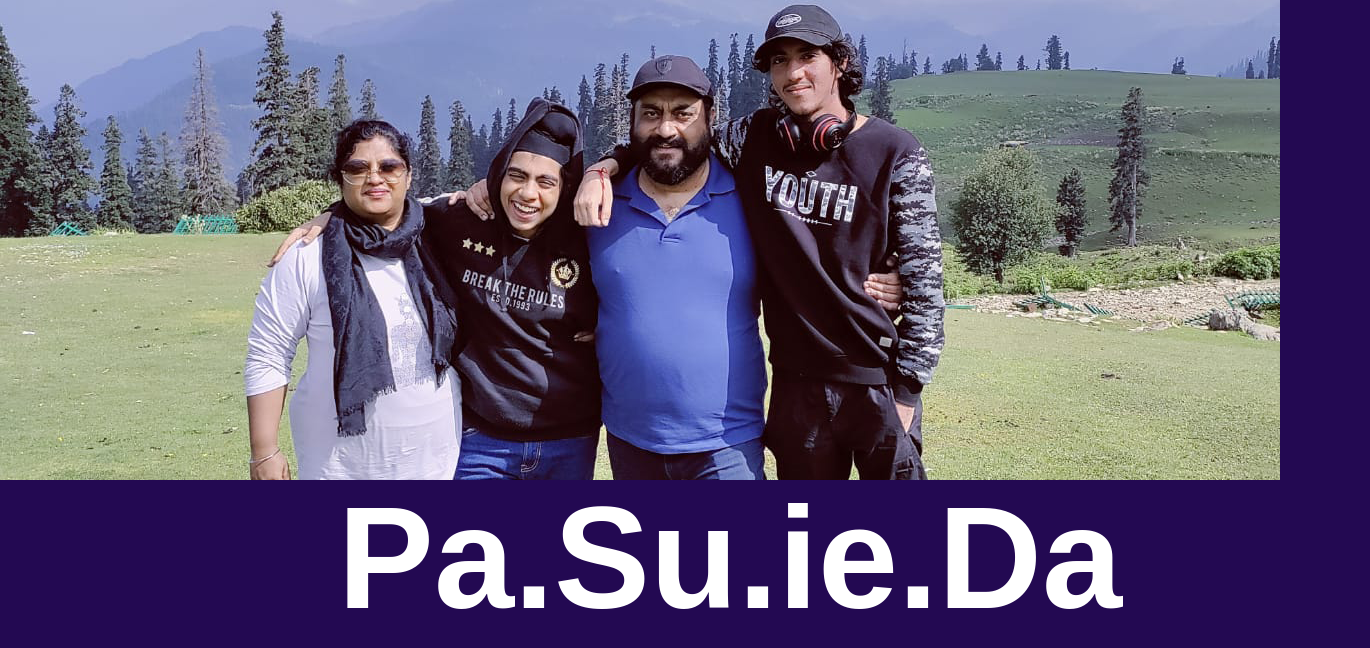
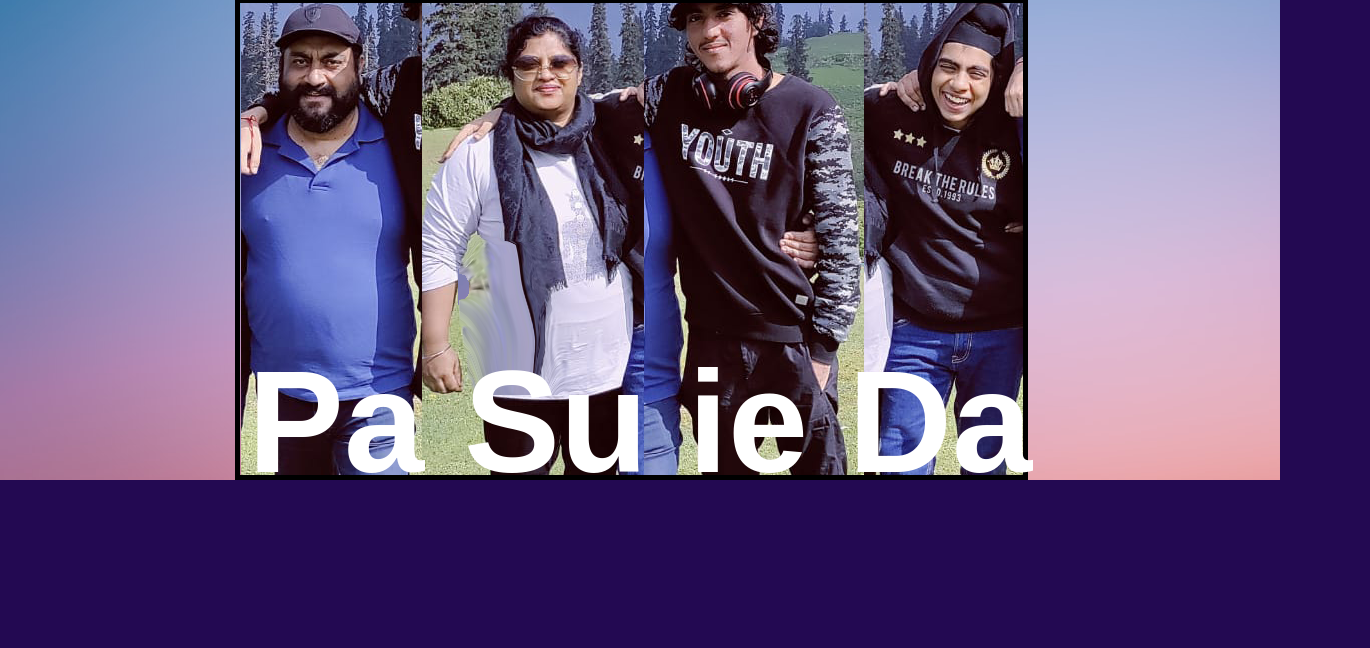
Before and after one commit to Daanish28/pasuieda_inbeta, a plain HTML site: page index.html in a window 1280 px wide. Shown: the whole page, 1370 px wide, since content can reach past the window. Drawn offline with Linux system fonts and the light colour scheme.

Commit message:
major changes

```diff
--- a/index.html
+++ b/index.html
@@ -4,8 +4,11 @@
 </head>
 <body>
 <div class="header">
+<h1>Pa Su ie Da</h1>
+
+
 </div>
-<h1>Pa.Su.ie.Da</h1>
+
 <div>
 
 
--- a/style.css
+++ b/style.css
@@ -2,6 +2,7 @@ body{
   font-family: 'Source Sans Pro', sans-serif;
  background-color: rgb(35, 9, 82);
  margin: 0;
+
 }
 
 html,body{
@@ -9,16 +10,27 @@ height: 100%;
 }
 
 .header{
-  background-image: url("bg.png");
+  background-image: url("bggg.png");
   width: 1280px;
   height: 480px;
 }
 
 h1{
-  text-align: center;
-  font-size: 9pc;
- position:relative;
- top:-100;
-  color:white;
-  left:90;
+position: relative;
+text-align: center;
+font-size: 9pc;
+bottom: -340;
+color: white;
+animation: animate 1s ease-in-out ;
 }
+
+@keyframes animate {
+  0%{
+bottom: -490;
+
+color: rgba(240, 248, 255, 0);
+
+  }
+
+
+}
```
Also changed, not shown: 1.png (added), 2.png (added), 3.png (added), 4.png (added), bgg.jpg (added), bggg.png (added).
